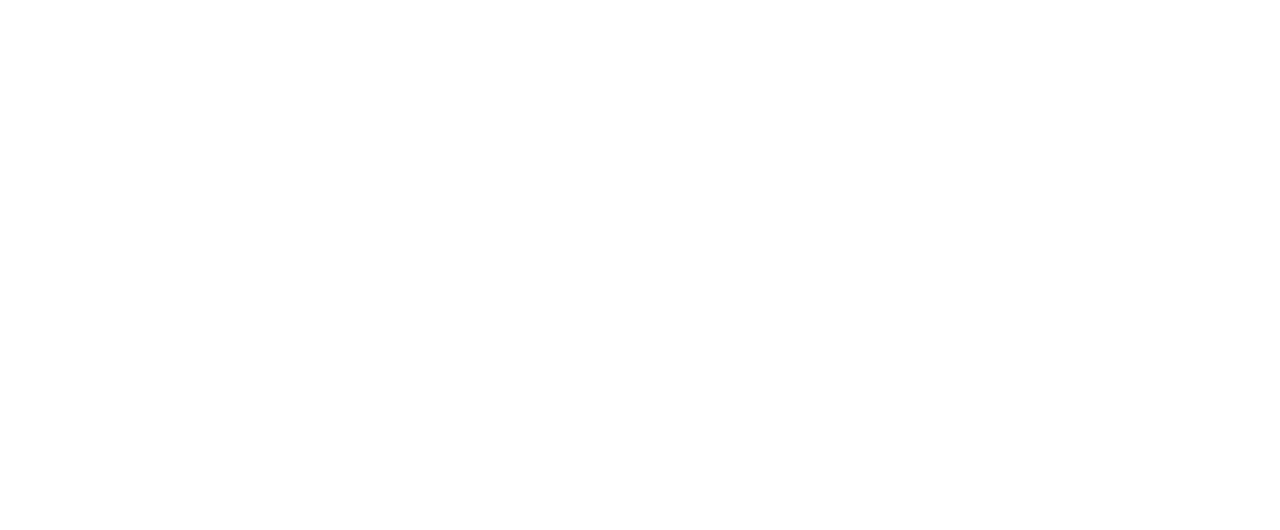
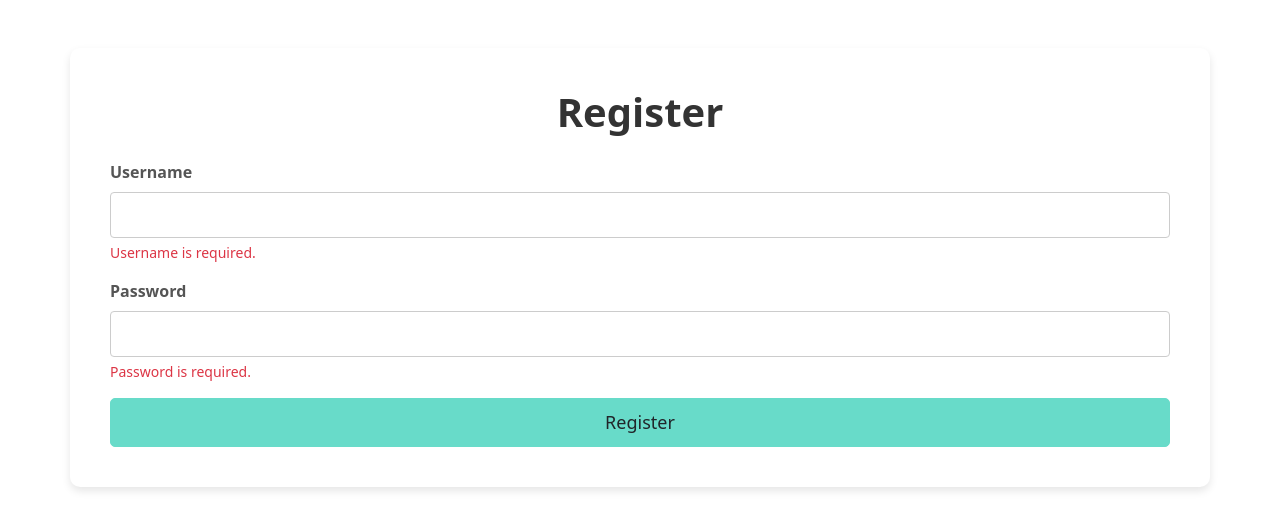
Before and after one commit to kinaneb/troov-web-app, a Nuxt app in the folder nuxt-app/: page /register in a window 1280 px wide. Before the commit this address had no page. Shown: the top 530 px of the page. Built offline with nearby package versions, Linux system fonts and the light colour scheme.

Commit message:
feat: add login and register pages - Created login and register pages - Styled pages with consistent theme

```diff
--- /dev/null
+++ b/nuxt-app/pages/login.vue
@@ -0,0 +1,95 @@
+<template>
+    <div class="container mt-5 page-background">
+      <h1 class="mb-4 page-title">Login</h1>
+      <form @submit.prevent="login" class="needs-validation" novalidate>
+        <div class="mb-3">
+          <label for="username" class="form-label">Username</label>
+          <input v-model="form.username" type="text" id="username" required class="form-control" />
+          <div class="invalid-feedback">Username is required.</div>
+        </div>
+        <div class="mb-3">
+          <label for="password" class="form-label">Password</label>
+          <input v-model="form.password" type="password" id="password" required class="form-control" />
+          <div class="invalid-feedback">Password is required.</div>
+        </div>
+        <button type="submit" class="btn btn-custom btn-block">Login</button>
+      </form>
+      <div v-if="message" class="alert alert-info mt-3">{{ message }}</div>
+    </div>
+  </template>
+
+  <script setup lang="ts">
+  import { ref } from 'vue';
+  import { useRouter } from 'vue-router';
+  import { useNuxtApp } from '#app';
+
+  const form = ref({
+    username: '',
+    password: '',
+  });
+
+  const message = ref('');
+  const router = useRouter();
+  const { $axios } = useNuxtApp();
+
+  const login = async () => {
+    try {
+      const response = await $axios.post('/login', form.value);
+      if (response.status === 200) {
+        localStorage.setItem('token', response.data.token);
+        message.value = 'Login successful!';
+        router.push('/objects');
+      }
+    } catch (error) {
+      message.value = 'Failed to login. Please check your credentials.';
+    }
+  };
+  </script>
+
+  <style scoped>
+  /* Same styles as your other pages for consistency */
+  .page-background {
+    background-color: #fff;
+    padding: 40px;
+    border-radius: 10px;
+    box-shadow: 0 4px 8px rgba(0, 0, 0, 0.1);
+  }
+
+  .page-title {
+    color: #333;
+    text-align: center;
+    font-weight: bold;
+  }
+
+  .form-label {
+    color: #555;
+    font-weight: bold;
+  }
+
+  .form-control {
+    border: 1px solid #ccc;
+    border-radius: 4px;
+    padding: 10px;
+    font-size: 16px;
+  }
+
+  .btn-custom {
+    background-color: #68dbc9;
+    border-color: #68dbc9;
+  }
+
+  .btn-block {
+    width: 100%;
+    padding: 10px;
+    font-size: 18px;
+    border-radius: 5px;
+  }
+
+  .alert {
+    text-align: center;
+  }
+
+  .invalid-feedback {
+    display: block;
+  }
+  </style>
--- /dev/null
+++ b/nuxt-app/pages/register.vue
@@ -0,0 +1,96 @@
+<template>
+    <div class="container mt-5 page-background">
+      <h1 class="mb-4 page-title">Register</h1>
+      <form @submit.prevent="register" class="needs-validation" novalidate>
+        <div class="mb-3">
+          <label for="username" class="form-label">Username</label>
+          <input v-model="form.username" type="text" id="username" required class="form-control" />
+          <div class="invalid-feedback">Username is required.</div>
+        </div>
+        <div class="mb-3">
+          <label for="password" class="form-label">Password</label>
+          <input v-model="form.password" type="password" id="password" required class="form-control" />
+          <div class="invalid-feedback">Password is required.</div>
+        </div>
+        <button type="submit" class="btn btn-custom btn-block">Register</button>
+      </form>
+      <div v-if="message" class="alert alert-info mt-3">{{ message }}</div>
+    </div>
+  </template>
+
+  <script setup lang="ts">
+  import { ref } from 'vue';
+  import { useRouter } from 'vue-router';
+  import { useNuxtApp } from '#app';
+
+  const form = ref({
+    username: '',
+    password: '',
+  });
+
+  const message = ref('');
+  const router = useRouter();
+  const { $axios } = useNuxtApp();
+
+  const register = async () => {
+    try {
+      const response = await $axios.post('/api/auth/register', form.value);
+      if (response.status === 201) {
+        message.value = 'Registration successful! Redirecting to login...';
+        setTimeout(() => {
+          router.push('/login');
+        }, 2000);
+      }
+    } catch (error) {
+      message.value = 'Failed to register. Please try again.';
+    }
+  };
+  </script>
+
+  <style scoped>
+  /* Same styles as your other pages for consistency */
+  .page-background {
+    background-color: #fff;
+    padding: 40px;
+    border-radius: 10px;
+    box-shadow: 0 4px 8px rgba(0, 0, 0, 0.1);
+  }
+
+  .page-title {
+    color: #333;
+    text-align: center;
+    font-weight: bold;
+  }
+
+  .form-label {
+    color: #555;
+    font-weight: bold;
+  }
+
+  .form-control {
+    border: 1px solid #ccc;
+    border-radius: 4px;
+    padding: 10px;
+    font-size: 16px;
+  }
+
+  .btn-custom {
+    background-color: #68dbc9;
+    border-color: #68dbc9;
+  }
+
+  .btn-block {
+    width: 100%;
+    padding: 10px;
+    font-size: 18px;
+    border-radius: 5px;
+  }
+
+  .alert {
+    text-align: center;
+  }
+
+  .invalid-feedback {
+    display: block;
+  }
+  </style>
```
